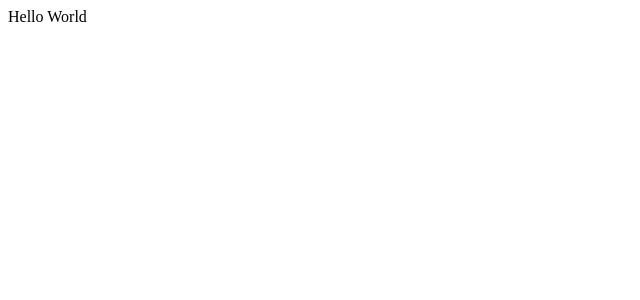
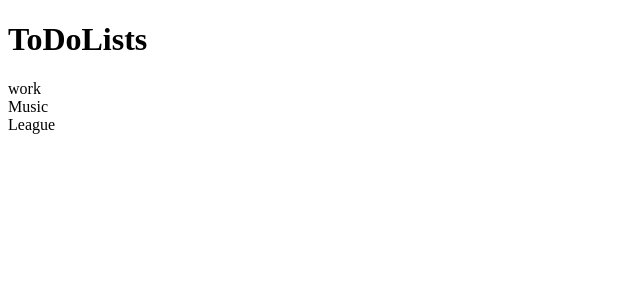
Before and after one commit to NathanielPather/ToDo, a Next.js app in the folder ToDo.UI/: page / in a window 1280 px wide. Shown: the top 300 px of the page, without its empty margins (0-640 px from the left). Built offline with nearby package versions, Linux system fonts and the light colour scheme.

Commit message:
Add ToDoLists component

```diff
--- /dev/null
+++ b/ToDo.UI/src/app/components/ToDoLists.tsx
@@ -0,0 +1,29 @@
+'use client';
+
+import { GetLists } from "../api/api";
+
+function CreateToDoListElements() {
+	let HTMLElement: React.JSX.Element[] = [];
+	const lists = GetLists();
+
+	if(lists.length > 0) {
+		lists.map((list, index) => {
+			HTMLElement.push(<div key={index}>{list.name}</div>);
+		});
+
+		return HTMLElement;
+	}
+
+	return (<div>empty</div>);
+}
+
+function ToDoLists() {
+	return(
+		<div>
+			<h1>ToDoLists</h1>
+			{CreateToDoListElements()}
+		</div>
+	);
+}
+
+export default ToDoLists;
--- a/ToDo.UI/src/app/page.tsx
+++ b/ToDo.UI/src/app/page.tsx
@@ -1,5 +1,9 @@
-export default function Home() {
+import ToDoLists from "./components/ToDoLists";
+
+export default async function Home() {
 	return (
-		<div>Hello World</div>
+		<div>
+			<ToDoLists />
+		</div>
 	)
 }
```
